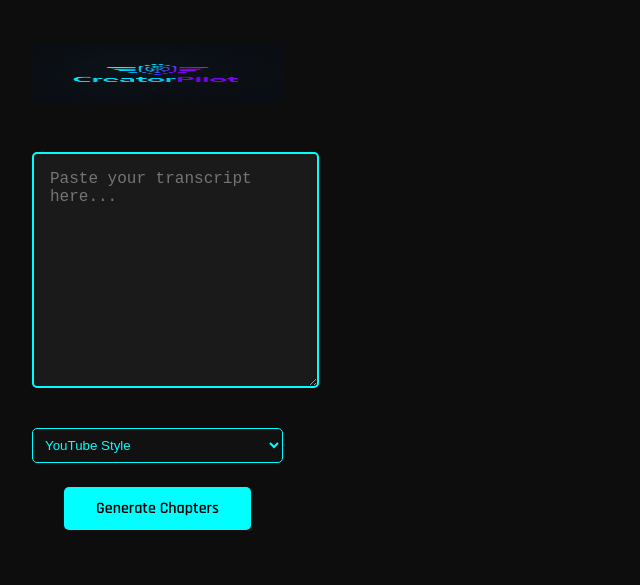
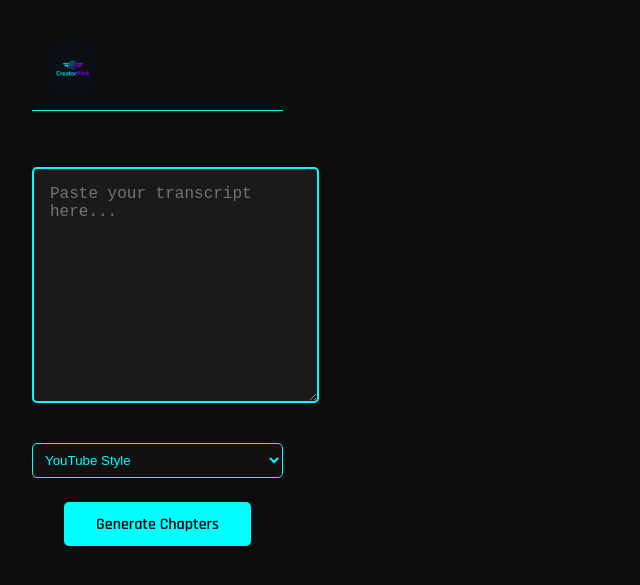
Before and after one commit to AndreSchutte/creatorpilot-frontend, a React (Vite) app: page / in a window 1280 px wide. Shown: the part 113-698 px from the top of the page, without its empty margins (0-640 px from the left). Built offline with nearby package versions, Linux system fonts and the light colour scheme.

Commit message:
✨ Add logo to navbar and remove blurry standalone logo

```diff
--- a/src/App.tsx
+++ b/src/App.tsx
@@ -18,7 +18,6 @@ function App() {
 
   const handleGenerate = async () => {
     setLoading(true);
-
     const updatedRecent = [transcript, ...recent.filter((r) => r !== transcript)].slice(0, 3);
     localStorage.setItem('recentTranscripts', JSON.stringify(updatedRecent));
     setRecent(updatedRecent);
@@ -52,12 +51,23 @@ function App() {
 
   return (
     <div className="container">
-      {/* ✅ Logo on top */}
-      <img
-        src="/logo.png"
-        alt="CreatorPilot Logo"
-        style={{ height: '60px', marginBottom: '1.5rem' }}
-      />
+      {/* Navbar with Logo */}
+      <nav style={{
+        display: 'flex',
+        alignItems: 'center',
+        padding: '1rem',
+        borderBottom: '1px solid #0ff',
+        marginBottom: '2rem',
+      }}>
+        <img
+          src="/logo.png"
+          alt="CreatorPilot Logo"
+          style={{
+            height: '50px',
+            objectFit: 'contain',
+          }}
+        />
+      </nav>
 
       <textarea
         rows={10}
@@ -83,7 +93,10 @@ function App() {
         <option value="markdown">Markdown Style</option>
       </select>
 
-      <button onClick={handleGenerate} disabled={loading}>
+      <button
+        onClick={handleGenerate}
+        disabled={loading}
+      >
         {loading ? <div className="spinner" /> : 'Generate Chapters'}
       </button>
 
```
